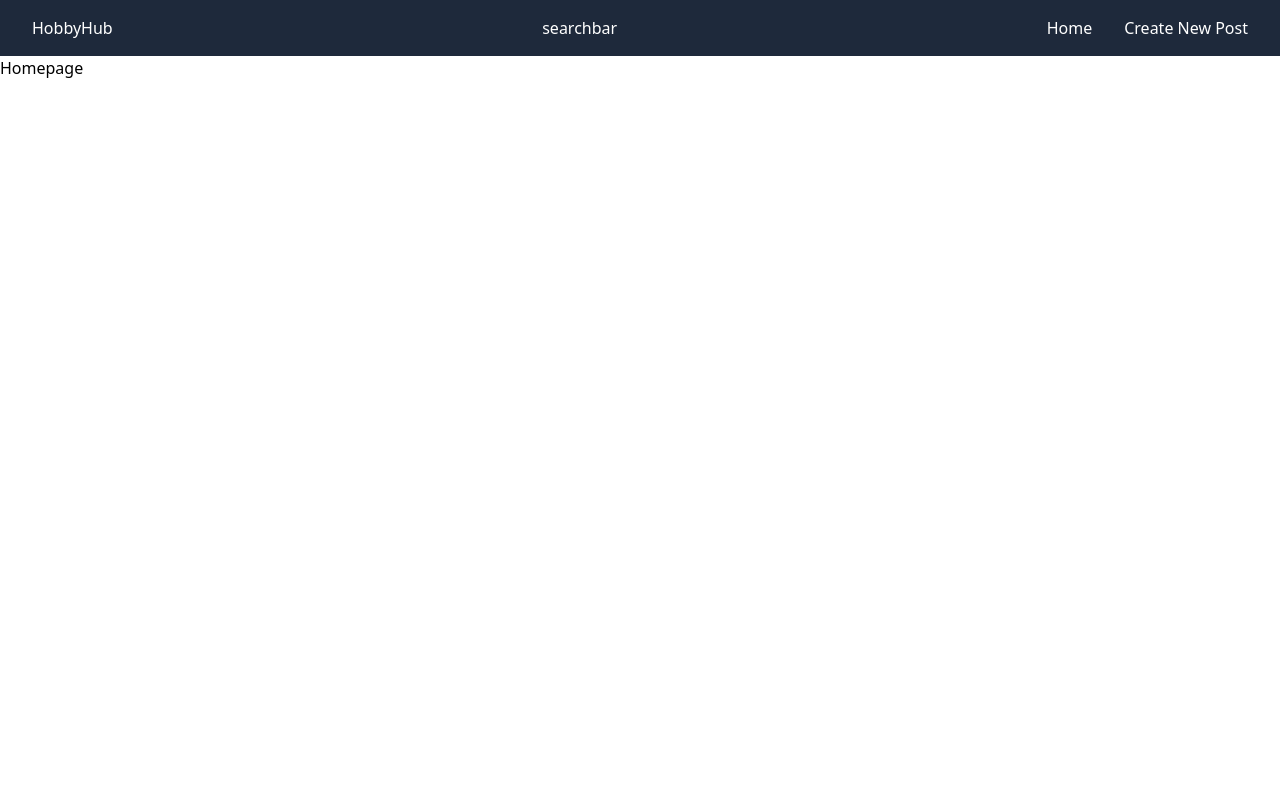
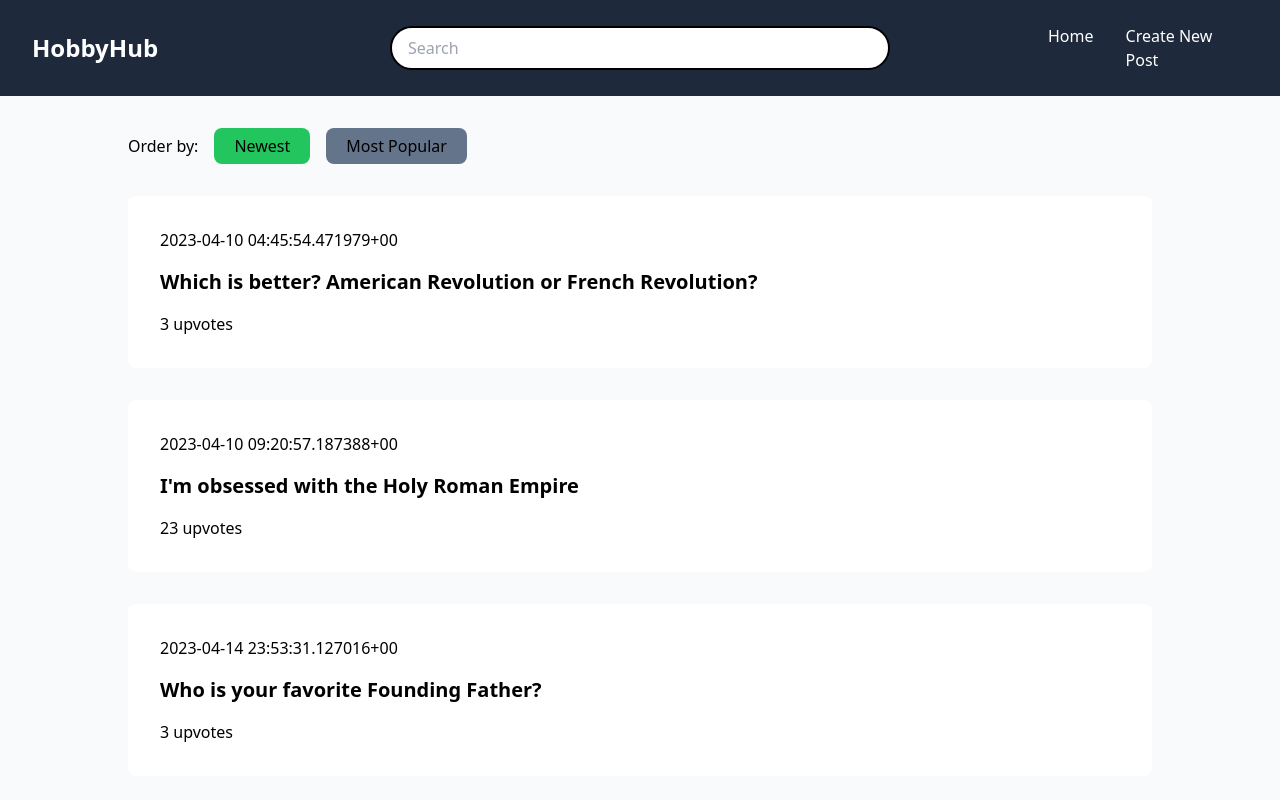
Before and after one commit to cmendez20/HobbyHub, a React (Vite) app: page / in a window 1280 px wide. Shown: the top 800 px of the page. Built offline with nearby package versions, Linux system fonts and the light colour scheme.

Commit message:
feat: built static version of homepage

```diff
--- a/src/app/pages/Homepage.jsx
+++ b/src/app/pages/Homepage.jsx
@@ -1,8 +1,24 @@
+import Data from "../../data.json";
+import { PostCard } from "../../components/PostCard";
+
+console.log(Data);
+
 const Homepage = () => {
   return (
-    <div>
-      <h1>Homepage</h1>
-    </div>
+    <main className="max-w-5xl mx-auto">
+      <div className="flex items-center py-8">
+        <p className="mr-4">Order by:</p>
+        <div className="flex gap-4">
+          <button className="px-5 py-1.5 bg-green-500 rounded-lg">
+            Newest
+          </button>
+          <button className="px-5 bg-slate-500 rounded-lg">Most Popular</button>
+        </div>
+      </div>
+      {Data.map((post, i) => (
+        <PostCard key={post.id} {...post} />
+      ))}
+    </main>
   );
 };
 
--- a/src/app/pages/RootLayout.jsx
+++ b/src/app/pages/RootLayout.jsx
@@ -1,11 +1,13 @@
-import { Navbar } from '../../components/Navbar';
-import { Outlet } from 'react-router-dom';
+import { Navbar } from "../../components/Navbar";
+import { Outlet } from "react-router-dom";
 
 const RootLayout = () => {
   return (
     <>
       <Navbar />
-      <Outlet />
+      <div className="bg-gray-50 min-h-dvh">
+        <Outlet />
+      </div>
     </>
   );
 };
--- a/src/components/Navbar.jsx
+++ b/src/components/Navbar.jsx
@@ -1,14 +1,22 @@
-import { Link } from 'react-router-dom';
-import { Searchbar } from './Searchbar';
+import { Link } from "react-router-dom";
+import { Searchbar } from "./Searchbar";
 
 const Navbar = () => {
   return (
-    <nav className="bg-slate-800 flex text-white px-8 py-4 justify-between">
-      <Link to="/">HobbyHub</Link>
-      <Searchbar />
-      <div className="flex gap-8">
-        <Link to="/">Home</Link>
-        <Link to="/createPost">Create New Post</Link>
+    <nav className="bg-slate-800 text-white px-8 py-6">
+      <div className="grid grid-cols-[200px_500px_200px] items-center justify-between max-w-7xl mx-auto">
+        <Link to="/" className="font-bold text-2xl">
+          HobbyHub
+        </Link>
+        <Searchbar />
+        <div className="flex gap-8">
+          <Link to="/" className="hover:underline">
+            Home
+          </Link>
+          <Link to="/createPost" className="hover:underline">
+            Create New Post
+          </Link>
+        </div>
       </div>
     </nav>
   );
--- /dev/null
+++ b/src/components/PostCard.jsx
@@ -0,0 +1,11 @@
+const PostCard = ({ created_at, title, upvotes }) => {
+  return (
+    <div className="bg-white p-8 rounded-lg flex flex-col gap-4 mb-8">
+      <p className="font-extralight">{created_at}</p>
+      <p className="font-bold text-xl">{title}</p>
+      <p className="font-extralight">{upvotes} upvotes</p>
+    </div>
+  );
+};
+
+export { PostCard };
--- a/src/components/Searchbar.jsx
+++ b/src/components/Searchbar.jsx
@@ -1,8 +1,10 @@
 const Searchbar = () => {
   return (
-    <div>
-      <p>searchbar</p>
-    </div>
+    <input
+      type="text"
+      className="px-4 py-2 rounded-full border-solid border-black border-2 text-black"
+      placeholder="Search"
+    />
   );
 };
 
```
